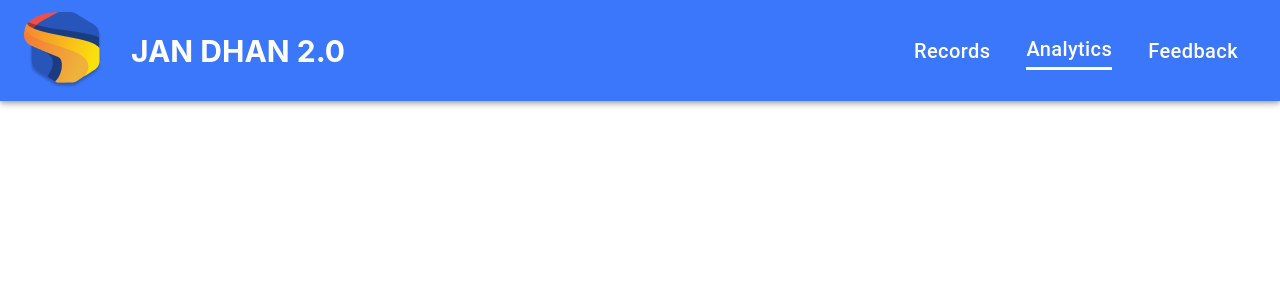
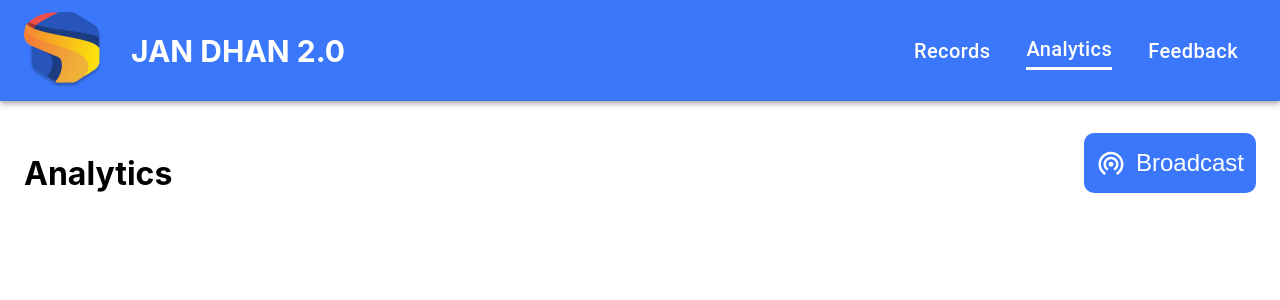
Before and after one commit to JanDhan2-0/WebApp, a React (Create React App) app: page /analytics in a window 1280 px wide. Shown: the top 300 px of the page. Built offline with nearby package versions, Linux system fonts and the light colour scheme.

Commit message:
added broadcast button

```diff
--- /dev/null
+++ b/src/components/basic/Broadcast.js
@@ -0,0 +1,31 @@
+import React from "react";
+import Popup from "reactjs-popup";
+import { Button, Container } from "@material-ui/core";
+
+export default (props) => (
+    <Popup trigger={
+    <button style={{background:"#3B77FA", height:"60px",color:"white", borderRadius:"10px", padding:"12px", border:0, display:"inline-flex", justifyContent:"center", alignItems:"center"}}>
+        <svg width="30" height="30" viewBox="0 0 35 35" fill="none" xmlns="http://www.w3.org/2000/svg">
+            <path d="M17.4998 16.0417C15.8957 16.0417 14.5832 17.3542 14.5832 18.9583C14.5832 20.5625 15.8957 21.875 17.4998 21.875C19.104 21.875 20.4165 20.5625 20.4165 18.9583C20.4165 17.3542 19.104 16.0417 17.4998 16.0417ZM26.2498 18.9583C26.2498 14.1313 22.3269 10.2083 17.4998 10.2083C12.6728 10.2083 8.74984 14.1313 8.74984 18.9583C8.74984 22.1958 10.5144 25.0104 13.1248 26.5271L14.5832 23.9896C12.8478 22.9688 11.6665 21.1167 11.6665 18.9583C11.6665 15.7354 14.2769 13.125 17.4998 13.125C20.7228 13.125 23.3332 15.7354 23.3332 18.9583C23.3332 21.1167 22.1519 22.9688 20.4165 23.9896L21.8748 26.5271C24.4853 25.0104 26.2498 22.1958 26.2498 18.9583ZM17.4998 4.375C9.44984 4.375 2.9165 10.9083 2.9165 18.9583C2.9165 24.3542 5.84775 29.05 10.1936 31.5729L11.6519 29.05C8.18109 27.0229 5.83317 23.275 5.83317 18.9583C5.83317 12.5125 11.054 7.29167 17.4998 7.29167C23.9457 7.29167 29.1665 12.5125 29.1665 18.9583C29.1665 23.275 26.8186 27.0229 23.3332 29.05L24.7915 31.5729C29.1519 29.05 32.0832 24.3542 32.0832 18.9583C32.0832 10.9083 25.5498 4.375 17.4998 4.375Z" fill="white"/>
+        </svg>
+        <span style={{paddingLeft:"10px", fontSize:"24px"}}>Broadcast</span>
+    </button>} modal>
+    {close => (
+      <div className="modal">
+          <center>
+            <h2 style={{fontFamily:"Roboto"}}>Broadcast Information</h2>
+        </center>
+        <div className="content">
+        <Container>
+            jhhhh
+        </Container>
+        </div>
+        <div className="actions">
+            <center>
+        <Button variant="contained" onClick={close} color="primary" style={{backgroundColor:'#3265D5',width:'450px'}}>Close</Button>
+        </center>
+        </div>
+      </div>
+    )}
+  </Popup>
+);
--- a/src/index.css
+++ b/src/index.css
@@ -2,7 +2,7 @@ body {
   margin: 0;
   font-family: -apple-system, BlinkMacSystemFont, 'Segoe UI', 'Quicksand', 'Oxygen',
     'Ubuntu', 'Cantarell', 'Fira Sans', 'Droid Sans', 'Helvetica Neue',
-    sans-serif;
+    sans-serif, 'Quicksand';
   -webkit-font-smoothing: antialiased;
   -moz-osx-font-smoothing: grayscale;
 }
--- a/src/pages/Analytics.js
+++ b/src/pages/Analytics.js
@@ -1,10 +1,19 @@
 import React from 'react';
 import MyAppBar from '../components/basic/AppBar'
+import Broadcast from "../components/basic/Broadcast";
+import { Container } from "@material-ui/core";
+
 
 export default function MyRecord() {
   return (
     <div style={{flexGrow:1}}>
       <MyAppBar active="analytics"/>
+      <Container>
+        <div style={{display:"flex", justifyContent:"space-between", margin:"32px 0"}}>
+          <h1>Analytics</h1>
+          <Broadcast/>
+        </div>
+      </Container>
     </div>
   );
 }
```
